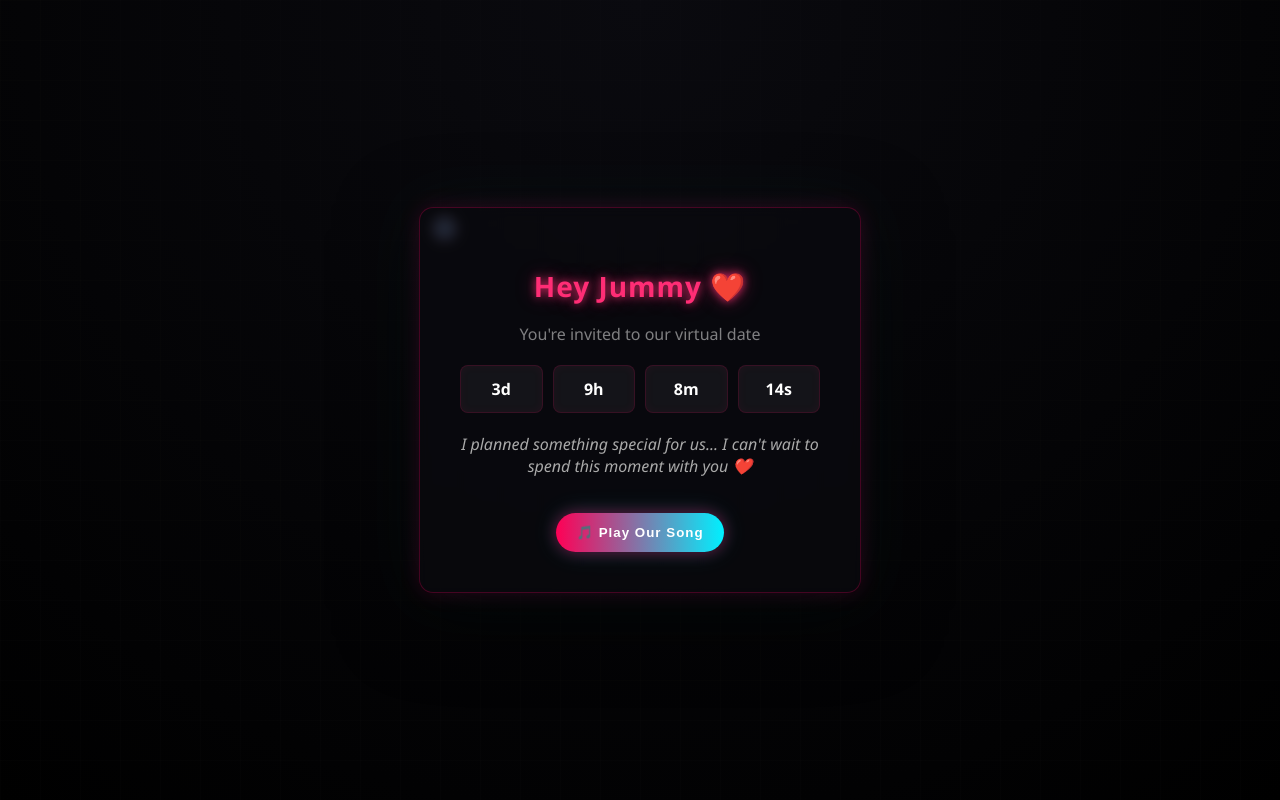
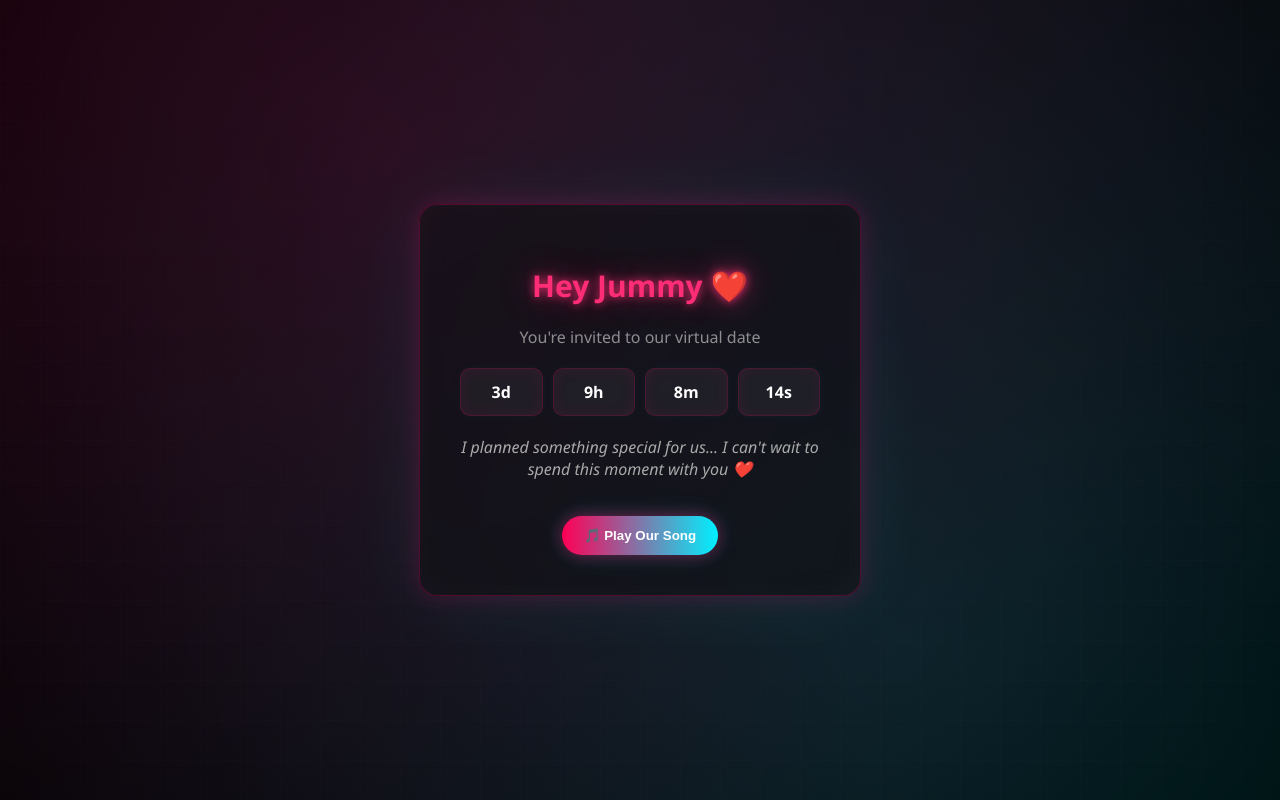
Before and after one commit to ay30bg/iloveyou-ayomi, a React (Create React App) app: page / in a window 1280 px wide. Built offline with nearby package versions, Linux system fonts and the light colour scheme.

Commit message:
Update loveInvite.css

```diff
--- a/src/styles/loveInvite.css
+++ b/src/styles/loveInvite.css
@@ -1,8 +1,10 @@
 /* =========================
-   URBAN NIGHT INVITE UI
+   URBAN NIGHT INVITE UI (FULL UPDATED)
 ========================= */
 
-/* Background */
+/* =========================
+   BACKGROUND
+========================= */
 .invite-container {
   height: 100vh;
   display: flex;
@@ -15,7 +17,23 @@
   transition: all 1s ease;
 }
 
-/* subtle urban grid overlay */
+/* neon ambient glow */
+.invite-container::after {
+  content: "";
+  position: absolute;
+  inset: 0;
+  background: radial-gradient(circle at 30% 20%, rgba(255,0,100,0.15), transparent),
+              radial-gradient(circle at 70% 80%, rgba(0,240,255,0.15), transparent);
+  animation: ambientGlow 6s ease-in-out infinite alternate;
+  pointer-events: none;
+}
+
+@keyframes ambientGlow {
+  from { opacity: 0.4; }
+  to { opacity: 1; }
+}
+
+/* subtle grid */
 .invite-container::before {
   content: "";
   position: absolute;
@@ -24,69 +42,54 @@
                     linear-gradient(90deg, rgba(255,255,255,0.03) 1px, transparent 1px);
   background-size: 40px 40px;
   opacity: 0.25;
-  pointer-events: none;
 }
 
-/* Suspense mode (city blackout feel) */
+/* suspense mode */
 .invite-container.suspense-mode {
   background: radial-gradient(circle at center, #000, #050505);
-  filter: contrast(1.2);
+  filter: contrast(1.3) brightness(0.9);
 }
 
-/* Card */
+/* =========================
+   CARD
+========================= */
 .invite-card {
-  background: rgba(10, 10, 15, 0.75);
+  background: rgba(15, 15, 20, 0.6);
   border: 1px solid rgba(255, 0, 100, 0.25);
-  backdrop-filter: blur(6px);
+  backdrop-filter: blur(12px);
   padding: 40px;
-  border-radius: 14px;
+  border-radius: 18px;
   text-align: center;
   width: 360px;
   color: #fff;
+  position: relative;
+  z-index: 2;
+
   box-shadow:
-    0 0 20px rgba(255, 0, 120, 0.15),
-    0 0 60px rgba(0, 255, 255, 0.05),
-    0 20px 80px rgba(0, 0, 0, 0.8);
+    0 0 25px rgba(255, 0, 120, 0.2),
+    0 0 80px rgba(0, 255, 255, 0.08),
+    inset 0 0 30px rgba(255,255,255,0.03);
+
   animation: fadeIn 1s ease;
 }
 
-/* Title neon urban */
+/* =========================
+   TEXT
+========================= */
 .title {
-  font-size: 28px;
+  font-size: 30px;
   color: #ff2d75;
   text-shadow:
-    0 0 8px rgba(255, 45, 117, 0.8),
-    0 0 20px rgba(255, 45, 117, 0.4);
-  letter-spacing: 1px;
+    0 0 10px rgba(255, 45, 117, 0.9),
+    0 0 30px rgba(255, 45, 117, 0.5);
 }
 
-/* subtitle muted */
 .subtitle {
   margin: 10px 0 20px;
-  opacity: 0.6;
+  opacity: 0.65;
   color: #cfcfcf;
 }
 
-/* Countdown (tech blocks style) */
-.countdown {
-  display: flex;
-  justify-content: space-between;
-  margin: 20px 0;
-  gap: 10px;
-}
-
-.countdown span {
-  flex: 1;
-  background: rgba(255, 255, 255, 0.05);
-  border: 1px solid rgba(255, 0, 100, 0.15);
-  padding: 12px;
-  border-radius: 8px;
-  font-weight: bold;
-  color: #fff;
-  box-shadow: inset 0 0 10px rgba(255, 0, 100, 0.05);
-}
-
-/* Message typing vibe */
 .message {
   margin: 20px 0;
   font-style: italic;
@@ -94,143 +97,227 @@
   min-height: 50px;
 }
 
-/* Buttons (neon street glow) */
+/* =========================
+   COUNTDOWN
+========================= */
+.countdown {
+  display: flex;
+  gap: 10px;
+}
+
+.countdown span {
+  flex: 1;
+  padding: 12px;
+  border-radius: 10px;
+  background: rgba(255,255,255,0.05);
+  border: 1px solid rgba(255,0,100,0.2);
+  font-weight: bold;
+
+  box-shadow:
+    inset 0 0 15px rgba(255, 0, 100, 0.08),
+    0 0 10px rgba(0,240,255,0.05);
+
+  transition: 0.3s;
+}
+
+.countdown span:hover {
+  transform: scale(1.08);
+}
+
+/* =========================
+   BUTTONS
+========================= */
 .join-btn,
 .music-btn {
   margin-top: 10px;
-  padding: 12px 20px;
+  padding: 12px 22px;
   border: none;
   border-radius: 30px;
   cursor: pointer;
+
   background: linear-gradient(90deg, #ff0055, #00f0ff);
   color: white;
   font-weight: bold;
-  letter-spacing: 1px;
+
   box-shadow:
     0 0 15px rgba(255, 0, 100, 0.4),
     0 0 25px rgba(0, 240, 255, 0.2);
-  transition: 0.3s ease;
+
+  transition: all 0.3s ease;
 }
 
 .join-btn:hover,
 .music-btn:hover {
-  transform: translateY(-2px) scale(1.05);
-  box-shadow:
-    0 0 25px rgba(255, 0, 100, 0.6),
-    0 0 35px rgba(0, 240, 255, 0.4);
+  transform: translateY(-3px) scale(1.07);
 }
 
-/* Floating Hearts → now neon orbs */
-.hearts span {
-  position: absolute;
-  width: 10px;
-  height: 10px;
-  background: #ff0055;
-  border-radius: 50%;
-  box-shadow: 0 0 10px #ff0055, 0 0 20px #ff0055;
-  animation: float 8s linear infinite;
-  bottom: -50px;
-  opacity: 0.8;
+/* OPEN LETTER */
+.open-letter {
+  margin-top: 20px;
+  padding: 14px 28px;
+  border-radius: 40px;
+  border: none;
+  font-size: 1.1rem;
+  cursor: pointer;
+  background: linear-gradient(135deg, #ff0055, #00f0ff);
+  color: white;
+
+  box-shadow:
+    0 0 20px rgba(255, 0, 100, 0.5),
+    0 0 40px rgba(0, 240, 255, 0.2);
+
+  animation: pulseGlow 1.5s infinite;
 }
 
-.hearts span:nth-child(even) {
-  background: #00f0ff;
-  box-shadow: 0 0 10px #00f0ff, 0 0 20px #00f0ff;
+@keyframes pulseGlow {
+  50% { transform: scale(1.08); }
 }
 
-/* float animation (faster urban drift) */
-@keyframes float {
-  0% {
-    transform: translateY(0) scale(0.6);
-    opacity: 0;
-  }
-  20% {
-    opacity: 1;
-  }
-  100% {
-    transform: translateY(-900px) translateX(30px) scale(1.2);
-    opacity: 0;
-  }
+/* NEXT BUTTON */
+.next-btn {
+  margin-top: 20px;
+  padding: 12px 20px;
+  border-radius: 30px;
+  border: none;
+  cursor: pointer;
+  background: linear-gradient(90deg, #ff0055, #00f0ff);
+  color: white;
+
+  box-shadow:
+    0 0 15px rgba(255, 0, 120, 0.5),
+    0 0 25px rgba(0, 240, 255, 0.3);
 }
 
-/* Suspense */
+/* =========================
+   SUSPENSE
+========================= */
 .suspense {
   height: 200px;
   display: flex;
   justify-content: center;
   align-items: center;
-  flex-direction: column;
 }
 
-/* glitch-style text */
 .suspense-text {
   font-size: 28px;
-  color: #fff;
-  text-shadow:
-    2px 0 #ff0055,
-    -2px 0 #00f0ff;
-  animation: glitchFade 1.8s ease forwards;
+  text-shadow: 2px 0 #ff0055, -2px 0 #00f0ff;
 }
 
-@keyframes glitchFade {
-  0% { opacity: 0; transform: translateY(10px); }
-  50% { opacity: 0.6; transform: translateX(-2px); }
-  100% { opacity: 1; transform: translateY(0); }
-}
-
-/* heartbeat neon */
-.heartbeat {
-  margin-top: 20px;
-  width: 18px;
-  height: 18px;
-  background: #ff0055;
-  border-radius: 50%;
-  box-shadow: 0 0 15px #ff0055;
-  animation: beat 1s infinite;
-}
-
-@keyframes beat {
-  0%, 100% { transform: scale(1); }
-  25% { transform: scale(1.4); }
-  50% { transform: scale(1); }
-}
-
-/* surprise section */
-.surprise {
-  animation: fadeInScale 1s ease;
+/* =========================
+   LETTER
+========================= */
+.letter-view {
+  animation: fadeIn 0.6s ease;
 }
 
 .surprise-title {
   font-size: 26px;
   color: #00f0ff;
-  text-shadow: 0 0 10px rgba(0, 240, 255, 0.6);
+}
+
+.surprise-text {
+  color: #ccc;
+  line-height: 1.6;
+}
+
+/* =========================
+   GALLERY SCREEN
+========================= */
+.gallery-screen {
+  animation: galleryEnter 0.8s ease;
+}
+
+@keyframes galleryEnter {
+  from {
+    opacity: 0;
+    transform: translateY(40px) scale(0.9);
+  }
+  to {
+    opacity: 1;
+    transform: translateY(0) scale(1);
+  }
+}
+
+.gallery-main-title {
+  color: #ff2d75;
   margin-bottom: 15px;
 }
 
-.surprise-text {
-  font-size: 15px;
-  line-height: 1.6;
-  color: #ccc;
-  font-style: italic;
+/* VIDEO GRID */
+.video-gallery {
+  display: grid;
+  grid-template-columns: repeat(2, 1fr);
+  gap: 12px;
 }
 
-/* entry animation */
-@keyframes fadeInScale {
-  from {
-    opacity: 0;
-    transform: scale(0.9);
-  }
-  to {
-    opacity: 1;
-    transform: scale(1);
-  }
+/* VIDEO CARD */
+.video-card {
+  border-radius: 15px;
+  overflow: hidden;
+  cursor: pointer;
+  background: rgba(0,0,0,0.6);
+
+  border: 1px solid rgba(255,0,100,0.2);
+
+  box-shadow:
+    0 0 12px rgba(255, 0, 100, 0.25),
+    0 0 20px rgba(0, 240, 255, 0.1);
+
+  transition: 0.3s;
 }
 
-/* fade */
+.video-card:hover {
+  transform: scale(1.08);
+}
+
+.video-card video {
+  width: 100%;
+  height: 140px;
+  object-fit: cover;
+}
+
+/* =========================
+   VIDEO MODAL
+========================= */
+.video-modal {
+  position: fixed;
+  inset: 0;
+  background: rgba(0,0,0,0.95);
+  display: flex;
+  justify-content: center;
+  align-items: center;
+  z-index: 999;
+}
+
+.video-modal video {
+  width: 90%;
+  max-height: 80%;
+  border-radius: 18px;
+}
+
+/* =========================
+   FLOATING ORBS
+========================= */
+.hearts span {
+  position: absolute;
+  width: 10px;
+  height: 10px;
+  border-radius: 50%;
+  animation: float 8s linear infinite;
+}
+
+@keyframes float {
+  from { transform: translateY(0); }
+  to { transform: translateY(-900px); }
+}
+
+/* =========================
+   ANIMATION
+========================= */
 @keyframes fadeIn {
   from {
     opacity: 0;
-    transform: translateY(20px);
+    transform: translateY(25px);
   }
   to {
     opacity: 1;
@@ -239,20 +326,11 @@
 }
 
 /* =========================
-   SIMPLE MOBILE CARD FIX
+   MOBILE
 ========================= */
 @media (max-width: 768px) {
   .invite-card {
-    width: calc(100% - 40px); /* adds left + right spacing */
-    max-width: 320px;        /* keeps it small and centered */
-    padding: 26px 18px;
+    width: 90%;
+    padding: 25px;
   }
 }
-
-@media (max-width: 380px) {
-  .invite-card {
-    width: calc(100% - 32px);
-    max-width: 300px;
-    padding: 22px 16px;
-  }
-}
```
